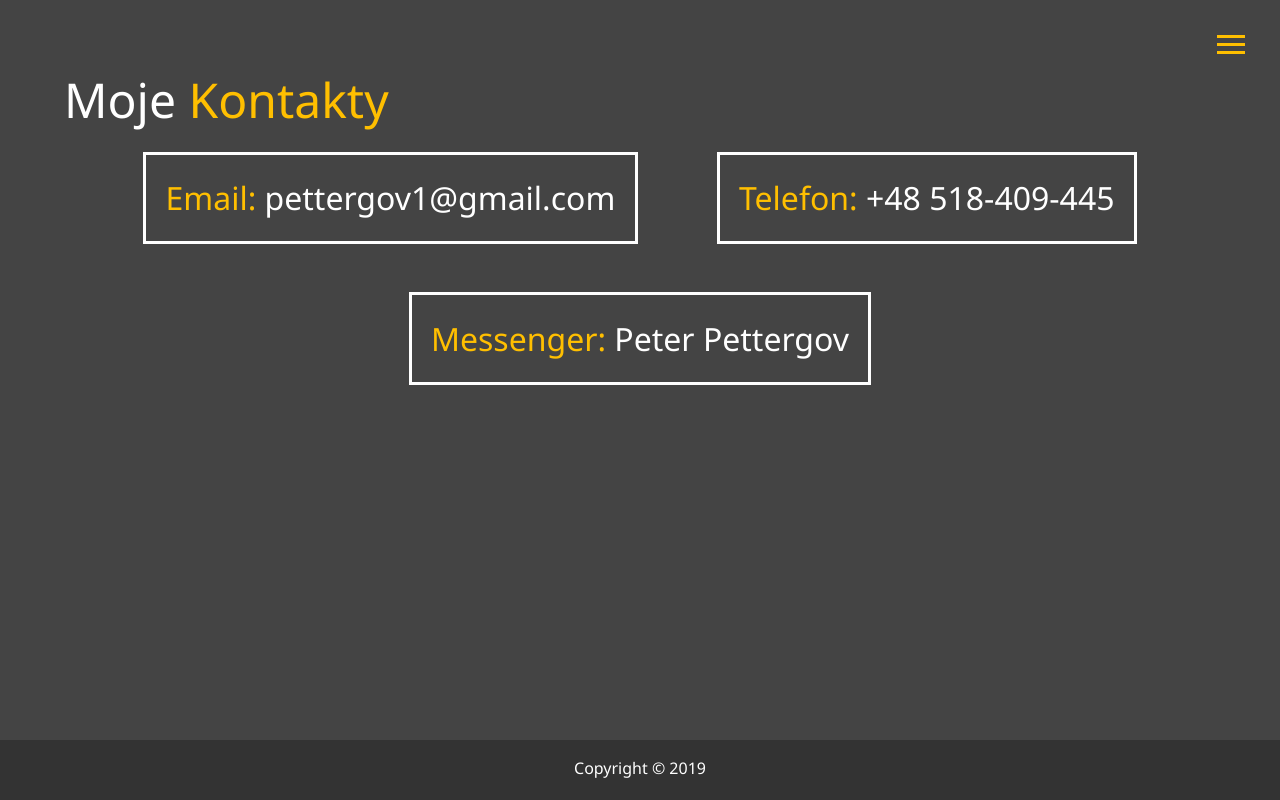
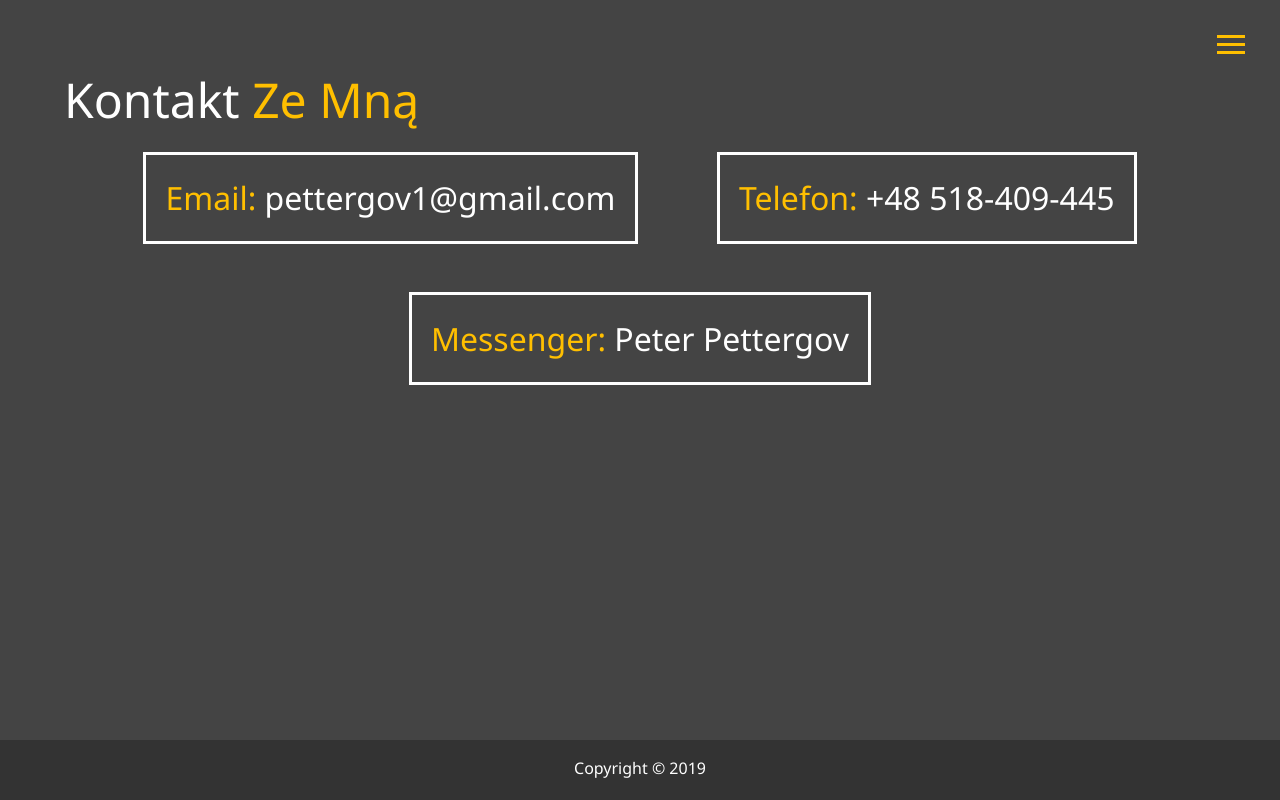
Before and after one commit to hayuna/pettergov.github.io, a plain HTML site: page contact.html in a window 1280 px wide. Drawn offline with Linux system fonts and the light colour scheme.

Commit message:
Update contact.html

```diff
--- a/contact.html
+++ b/contact.html
@@ -57,7 +57,7 @@
   </header>
 
   <main id="contact">
-    <h1 class="lg-heading">Moje <span class="text-sec">Kontakty</span></h1>
+    <h1 class="lg-heading">Kontakt <span class="text-sec">Ze Mną</span></h1>
     <!--<h2 class="sm-heading">Distinctio, sapiente odio...</h2>-->
 
     <div class="boxes">
```
